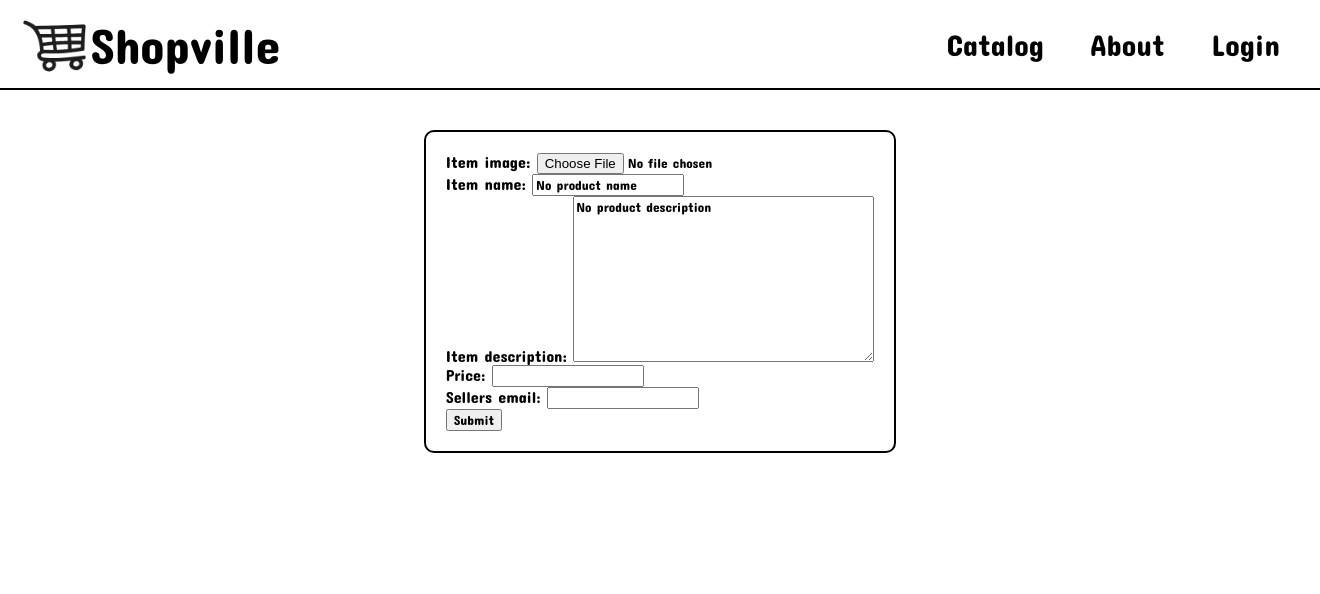
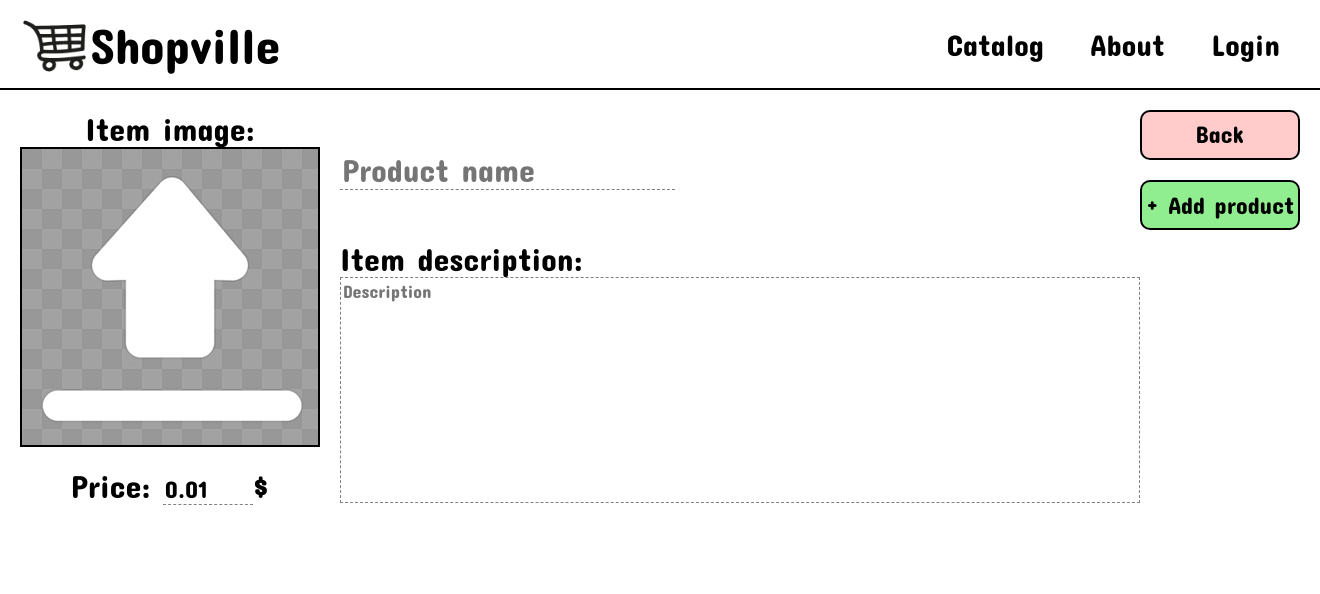
Before and after one commit to Albro21/Shopville, a Django app: page /add_product/ in a window 1320 px wide. Shown: the top 594 px of the page. Run offline with Django 4.2, Linux system fonts and the light colour scheme.

Commit message:
Add product design update

```diff
--- a/Shopville/main/forms.py
+++ b/Shopville/main/forms.py
@@ -1,8 +1,11 @@
-from django.forms import ModelForm
+from django.forms import ModelForm, Textarea, TextInput, CharField
 from .models import Goods
 
 
 class GoodsForm(ModelForm):
+    item_name = CharField(empty_value='', widget=TextInput(attrs={'placeholder': 'Product name'}))
+    item_description =  CharField(empty_value='', widget=Textarea(attrs={'placeholder': 'Description'}))
+
     class Meta:
         model = Goods
         fields = ['item_image', 'item_name', 'item_description', 'price', 'sellers_email']
--- a/Shopville/main/models.py
+++ b/Shopville/main/models.py
@@ -4,11 +4,11 @@ from django.db import models
 
 
 class Goods(models.Model):
-    item_name = models.CharField(max_length=50, default='No product name')
-    item_description = models.TextField(max_length=1000, default='No product description')
+    item_name = models.CharField(max_length=50, default='Product name')
+    item_description = models.TextField(max_length=1000, default='Product description')
     item_image = models.ImageField(upload_to='images')
-    price = models.DecimalField(max_digits=5, decimal_places=2)
-    sellers_email = models.EmailField()
+    price = models.DecimalField(max_digits=5, decimal_places=2, default=0.01)
+    sellers_email = models.EmailField(blank=True)
 
     def __str__(self):
         return self.item_name
--- a/Shopville/main/static/main/css/add_product_styles.css
+++ b/Shopville/main/static/main/css/add_product_styles.css
@@ -1,11 +1,106 @@
 .add_product_content {
-    padding-top: 90px;
-    display: flex;
+    padding: 110px 20px 0 20px;
 }
 
-.form {
-    margin: 40px auto;
+form {
+    display: flex;
+    width: 100%;
+}
+
+.marg_div {
+    margin: 40px 0 0 20px;
+    flex-grow: 2;
+}
+
+.img_price {
+    display: flex;
+    flex-direction: column;
+}
+.input {
+    display: flex;
+    flex-direction: column;
+    align-items: center;
+    font-size: x-large;
+}
+
+.input label{
+    font-size: xx-large;
+}
+
+#id_item_image {
+    opacity: 0;
+}
+
+.custom-file-upload {
+    border: 2px solid black;
+    display: inline-block;
+    height: 300px;
+    width: 300px;
+    cursor: pointer;
+    background-image: url('../images/upload.png');
+}
+
+#price_input {
+    align-self: center;
+    margin-top: 20px;
+    font-size: xx-large;
+}
+
+#id_price {
+    border: none;
+    border-bottom: 1px gray dashed;
+    align-self: top;
+    font-size: x-large;
+    width: 90px;
+}
+
+#id_item_name {
+    border: none;
+    border-bottom: 1px gray dashed;
+    font-size: xx-large;
+    background: none;
+}
+
+.description {
+    height: 100%;
+    display: flex;
+    margin-top: 50px;
+    flex-direction: column;
+    font-size: xx-large;
+
+}
+
+#id_item_description {
+    border: 1px gray dashed;
+    width: 800px;
+    font-size: large;
+    resize: none;
+}
+
+.add_product_b {
+    display: inline-block;
+    text-align: center;
+    padding: 8px 0;
+    background: none;
+    height: 50px;
+    font-size: x-large;
     border: 2px black solid;
     border-radius: 10px;
-    padding: 20px;
+    margin-bottom: 20px;
 }
+
+#back_btn {
+    background-color: #ffcccb;
+}
+
+#add_btn {
+    background-color: #90EE90;
+    cursor: pointer;
+}
+
+#back{
+    width: 300px;
+    display: flex;
+    flex-direction: column;
+    height: min-content;
+}
--- a/Shopville/main/templates/main/add_product.html
+++ b/Shopville/main/templates/main/add_product.html
@@ -4,14 +4,45 @@
 
 {% block content %}
 <div class="add_product_content">
-    <div class="form">
-        <form method="post" enctype="multipart/form-data">
-            {% csrf_token %}
-            {{ form.as_p}}
-            <input type="submit" vаluе="Добавить">
-        </form>
-    </div>
+    <form method="post" enctype="multipart/form-data">
+        {% csrf_token %}
+        <div class="img_price">
+            <div class="input">
+                {{ f.item_image.label_tag }}
+                <label class="custom-file-upload">{{ f.item_image }}</label>
+
+                <div>
+                    {% if f.item_image.errors %}
+                        {% for error in f.item_image.errors %}
+                            <p>{{ error }}</p>
+                        {% endfor %}
+                    {% endif %}
+                </div>
+            </div>
+            <div id="price_input">
+                {{ f.price.label_tag }}
+                {{ f.price }}$
+                {{ f.price.help_text }}
+                {{ f.price.errors }}
+            </div>
+        </div>
+        <div class="marg_div">
+            <div>
+                {{ f.item_name }}
+                {{ f.item_name.help_text }}
+                {{ f.item_name.errors }}
+            </div>
+            <div class="description">
+                {{ f.item_description.label_tag }}
+                {{ f.item_description }}
+                {{ f.item_description.help_text }}
+                {{ f.item_description.errors }}
+            </div>
+        </div>
+        <div id="back">
+            <a href="{% url 'catalog' %}" class="add_product_b" id="back_btn"> Back </a>
+            <input type="submit" value="+ Add product" class="add_product_b" id="add_btn">
+        </div>
+    </form>
 </div>
-
-
 {% endblock %}
--- a/Shopville/main/views.py
+++ b/Shopville/main/views.py
@@ -26,4 +26,4 @@ def add_product(request):
             return redirect('/')
     else:
         form = GoodsForm()
-    return render(request, 'main/add_product.html', {'form': form})
+    return render(request, 'main/add_product.html', {'f': form})
```
Also changed, not shown: Shopville/db.sqlite3, Shopville/main/static/main/images/upload.png (added), Shopville/media/images/632e0082758d235d184460b2a86980048b1727ad_full.jpg (deleted).
